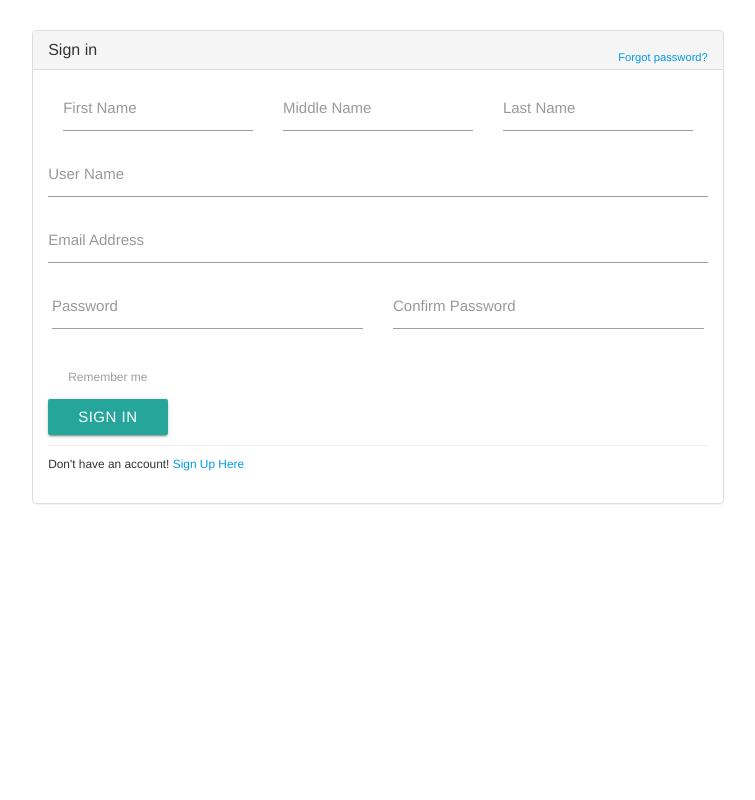
After one commit to varunchander/college_Note, a PHP site: page /register.html in a window 1280 px wide. The commit adds this page. Shown: the whole page, without its empty margins (262-1017 px from the left). Run offline with PHP 8.4, Linux system fonts and the light colour scheme; some libraries are stand-ins or nearby versions.

Commit message:
login and registration pages

```diff
--- a/login.css
+++ b/login.css
@@ -1,5 +1,3 @@
 #login{
-
 	margin:70px;
-	width:1200px;
 }
--- /dev/null
+++ b/register.html
@@ -0,0 +1,86 @@
+<html>
+<head>
+<meta charset="utf-8">
+  <meta name="viewport" content="width=device-width, initial-scale=1">
+  <link rel="stylesheet" href="http://maxcdn.bootstrapcdn.com/bootstrap/3.3.6/css/bootstrap.min.css">
+  <link rel="stylesheet" href="https://fonts.googleapis.com/icon?family=Material+Icons">
+  <link rel="stylesheet" href="https://cdnjs.cloudflare.com/ajax/libs/materialize/0.97.3/css/materialize.min.css">
+</head>
+<body>
+<div class="container" style="margin-top:30px">
+<div class="col-md-10 col-md-offset-1">
+    <div class="panel panel-default">
+  <div class="panel-heading"><h3 class="panel-title"><strong>Sign in </strong></h3>
+      <div style="float:right; font-size: 80%; position: relative; top:-10px"><a href="#">Forgot password?</a></div>
+  </div>
+
+  <div class="panel-body">
+   <form role="form">
+<!--    <div class="alert alert-danger">
+                <a class="close" data-dismiss="alert" href="#">×</a>Incorrect Username or Password!
+            </div> -->
+
+    			<div class="col-xs-12 col-sm-4 col-md-4">
+					<div class="form-group">
+                        <input type="text" name="first_name" id="first_name" class="form-control" placeholder="First Name" tabindex="1">
+					</div>
+				</div>
+                <div class="col-xs-12 col-sm-4 col-md-4">
+    				<div class="form-group">
+                        <input type="text" name="middle_name" id="middle_name" class="form-control" placeholder="Middle Name" tabindex="1">
+					</div>
+				</div>
+				<div class="col-xs-12 col-sm-4 col-md-4">
+					<div class="form-group">
+						<input type="text" name="last_name" id="last_name" class="form-control " placeholder="Last Name" tabindex="2">
+					</div>
+				</div>
+
+			<div class="form-group">
+				<input type="text" name="display_name" id="display_name" class="form-control " placeholder="User Name" tabindex="3">
+			</div>
+			<div class="form-group">
+				<input type="email" name="email" id="email" class="form-control " placeholder="Email Address" tabindex="4">
+			</div>
+			<div class="row">
+				<div class="col-xs-12 col-sm-6 col-md-6">
+					<div class="form-group">
+						<input type="password" name="password" id="password" class="form-control " placeholder="Password" tabindex="5">
+					</div>
+				</div>
+				<div class="col-xs-12 col-sm-6 col-md-6">
+					<div class="form-group">
+						<input type="password" name="password_confirmation" id="password_confirmation" class="form-control " placeholder="Confirm Password" tabindex="6">
+					</div>
+				</div>
+			</div>
+
+                                    <div class="input-group">
+                                      <div class="checkbox" style="margin-top: 0px;">
+                                        <label>
+                                          <input id="login-remember" type="checkbox" name="remember" value="1"> Remember me
+                                        </label>
+                                      </div>
+                                    </div>
+
+  <button type="submit" class="btn btn-success">Sign in</button>
+
+  <hr style="margin-top:10px;margin-bottom:10px;" >
+
+  <div class="form-group">
+
+                                        <div style="font-size:85%">
+                                            Don't have an account!
+                                        <a href="#" onClick="$('#loginbox').hide(); $('#signupbox').show()">
+                                            Sign Up Here
+                                        </a>
+                                        </div>
+
+                                </div>
+</form>
+  </div>
+</div>
+</div>
+</div>
+</body>
+</html>
```
